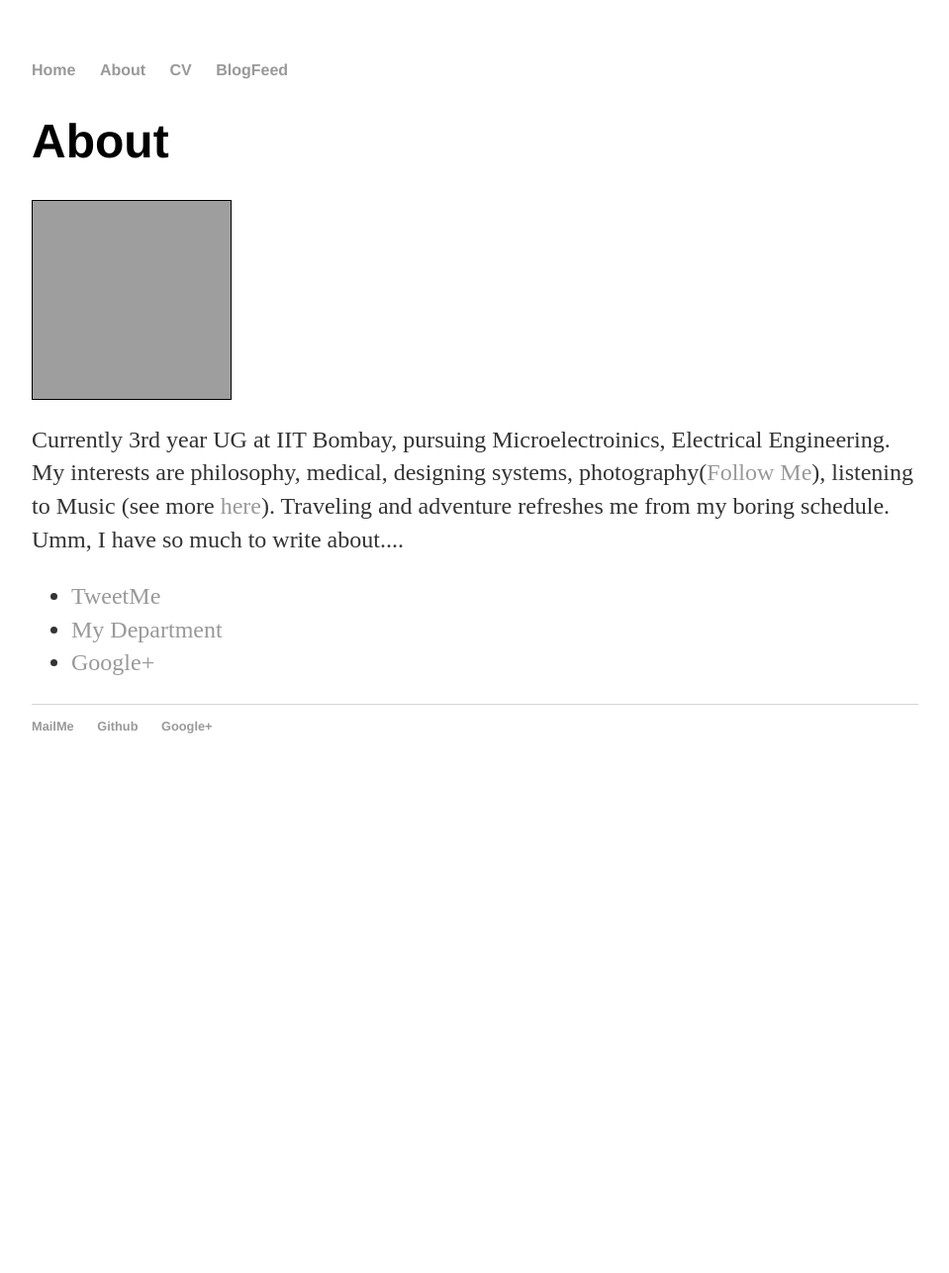
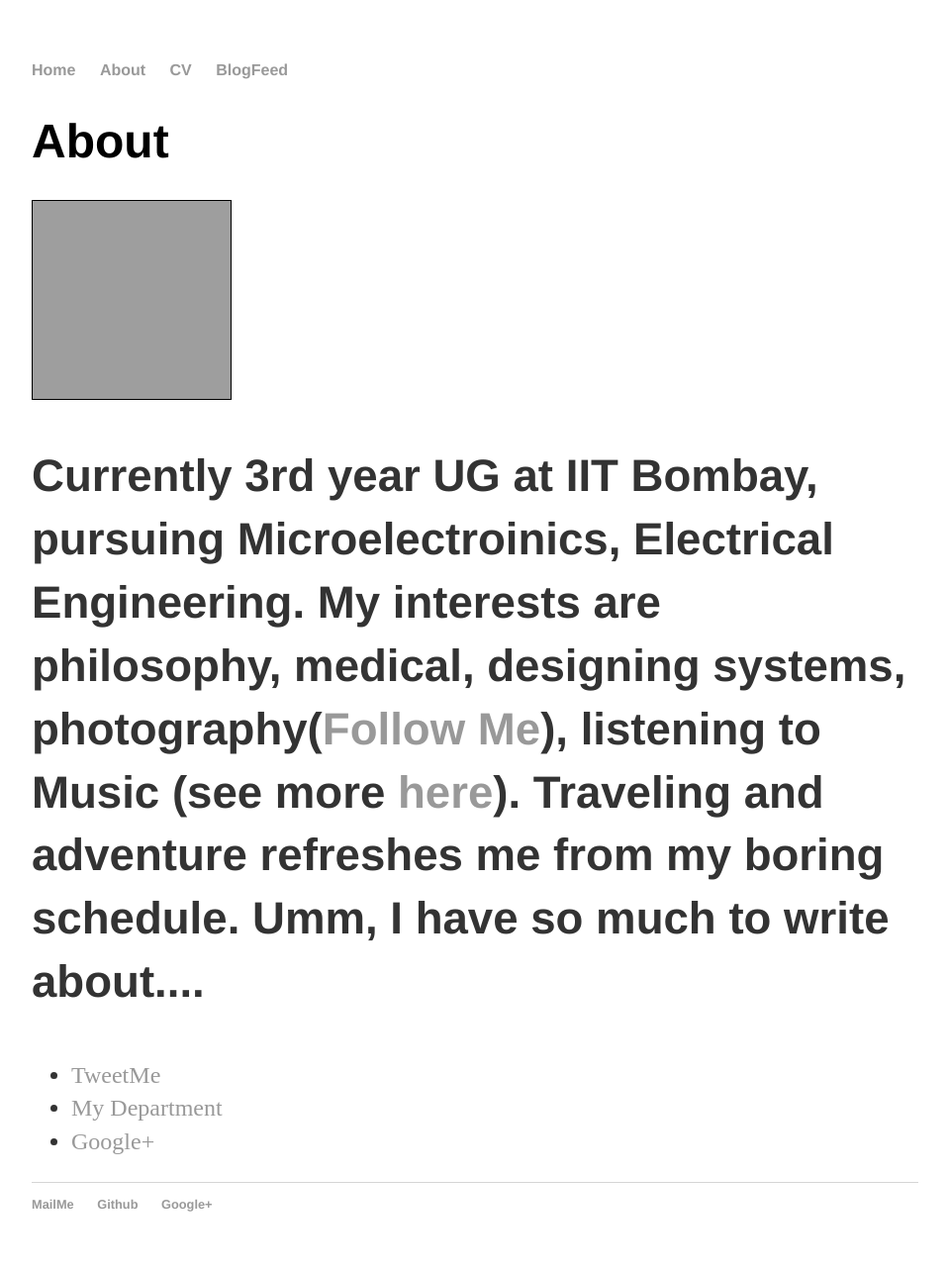
Before and after one commit to ajinkyagorad/ajinkyagorad.github.io, a Jekyll site: the page built from about/index.html, in a window 1280 px wide. Shown: the whole page at 99% size, without its empty margins (160-1119 px from the left). Built offline with Jekyll 4.4.1, drawn with Linux system fonts in a browser that asks for light colours; before the commit the page ends 900 px from its top, so only the background shows below that; grey boxes are pictures that could not be loaded.

```diff
--- a/about/index.html
+++ b/about/index.html
@@ -8,10 +8,11 @@ title: About Ajinkya Gorad
 
 			<img src="https://lh4.googleusercontent.com/-MAMSCsOTW4M/VqNSWnUXexI/AAAAAAAAFSc/77J-gn-ZZcArPb9rTa6v7dIAGJwCRF0pgCL0B/s579-no/_MG_0011.JPG" alt="We" style="width:200px; height:200px;"  border="1" align="middle"/>
 
-			<p>Currently 3rd year UG at IIT Bombay, pursuing Microelectroinics, Electrical Engineering.
+			<h4><p>Currently 3rd year UG at IIT Bombay, pursuing Microelectroinics, Electrical Engineering.
 			My interests are philosophy, medical, designing systems,
 			photography(<a href="https://www.instagram.com/ajinkyagorad/">Follow Me</a>), listening to Music
 			 (see more <a href="https://www.youtube.com/playlist?list=LLTmKKgHQdMwUKZL5YekHskA">here</a>). Traveling and adventure refreshes me from my boring schedule. Umm, I have so much to write about....
+			</h4>
 			<ul class="contacts">
 				<li><a href="https://twitter.com/ajinkya_gorad">TweetMe</a></li>
 				<li><a href="https://www.ee.iitb.ac.in/web">My Department</a></li>
```
